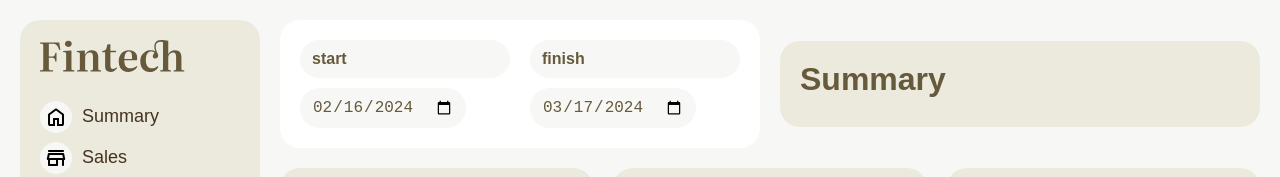
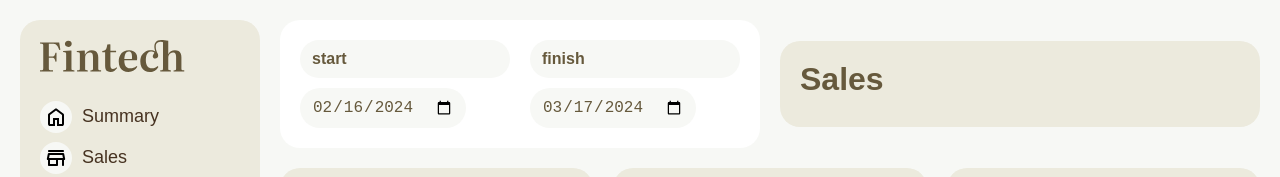
Before and after one commit to celiovjunior/fintech, a React (Vite) app: page /sales in a window 1280 px wide. Shown: the top 177 px of the page. Built offline with nearby package versions, Linux system fonts and the light colour scheme; no server answers.

Commit message:
refactor: setting up path name, routing and header title

```diff
--- a/src/App.tsx
+++ b/src/App.tsx
@@ -3,7 +3,7 @@ import { Header } from './components/Header'
 import { SideNav } from './components/SideNav'
 import { DataContextProvider } from './context/dataContext'
 import './index.css'
-import { Sells } from './pages/Sells'
+import { Sales } from './pages/Sales'
 import Summary from './pages/Summary'
 import { Sell } from './pages/Sell'
 
@@ -17,7 +17,7 @@ function App() {
             <Header/>
             <Routes>
               <Route path="/" element={<Summary />} />
-              <Route path="/sales" element={<Sells />} />
+              <Route path="/sales" element={<Sales />} />
               <Route path="/sales/:id" element={<Sell />} />
             </Routes>
           </main>
--- a/src/components/Header.tsx
+++ b/src/components/Header.tsx
@@ -11,17 +11,17 @@ export const Header = () => {
     if (location.pathname === "/") {
       setTitle('Summary');
       document.title = "Fintech | Summary";
-    } else if (location.pathname === "/sells") {
-      setTitle('Sells');
+    } else if (location.pathname === "/sales") {
+      setTitle('Sales');
       document.title = "Fintech | Sales";
     }
-  }, [location])
+  }, [location]);
 
   return (
     <header className='mb'>
       <div className='daterange mb'>
         <DateRange />
-          <h1 className='flex box bg-3'>{title}</h1>
+        <h1 className='box bg-3'>{title}</h1>
       </div>
       <Months />
     </header>
--- a/src/index.css
+++ b/src/index.css
@@ -16,6 +16,7 @@ body {
 }
 
 .box {
+  position: relative;
   padding: var(--gap);
   border-radius: var(--gap);
   background: var(--color-white);
@@ -79,7 +80,6 @@ ul {
 }
 
 /* side nav */
-
 .sidenav li {
   display: flex;
   align-items: center;
--- a/src/pages/Sells.tsx
+++ b/src/pages/Sales.tsx
@@ -2,7 +2,7 @@ import React from 'react'
 import { useData } from '../context/dataContext'
 import { ItemSell } from '../components/ItemSell';
 
-export const Sells = () => {
+export const Sales = () => {
   const { data } = useData();
 
   if (data === null) return null;
```
